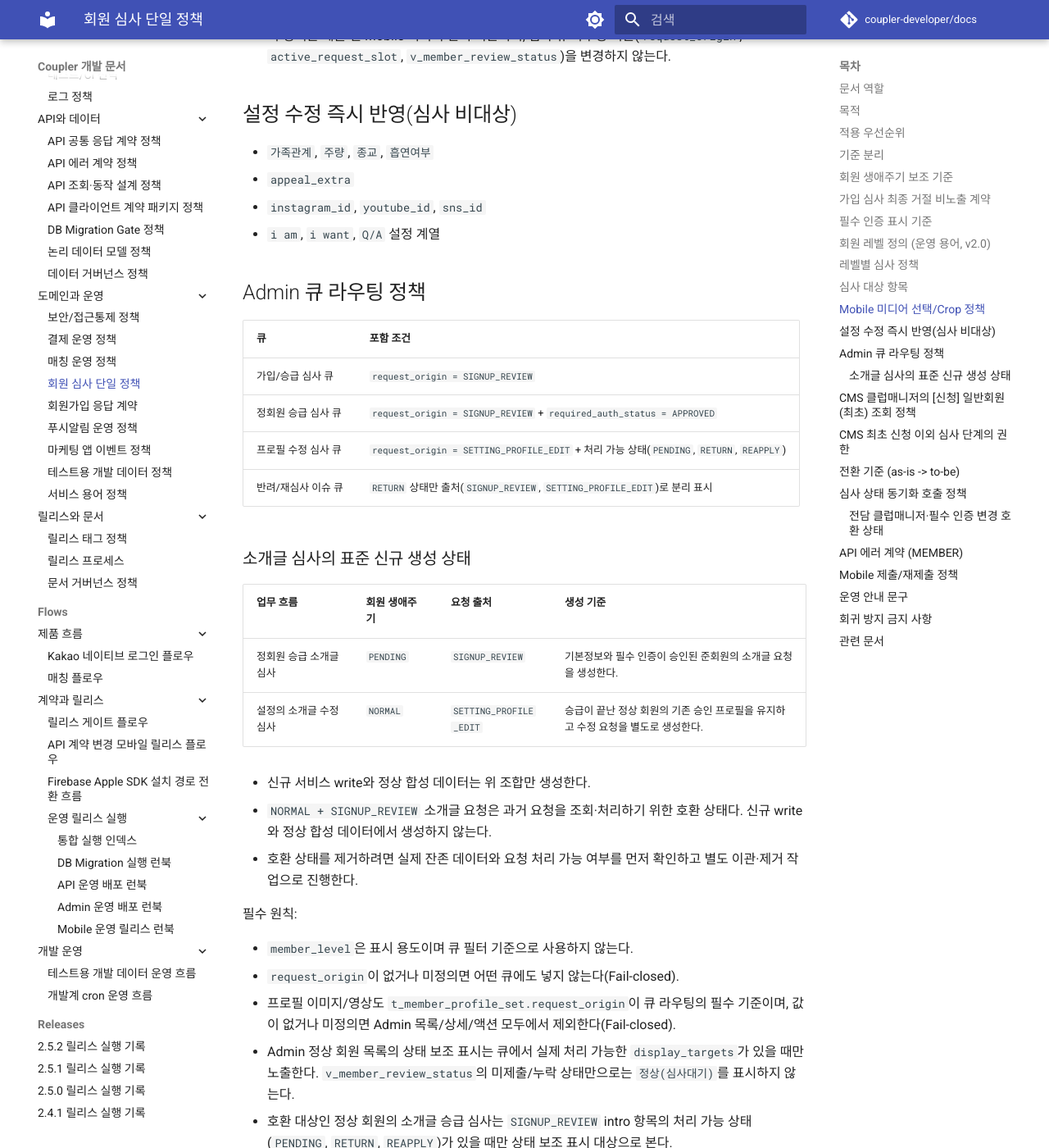
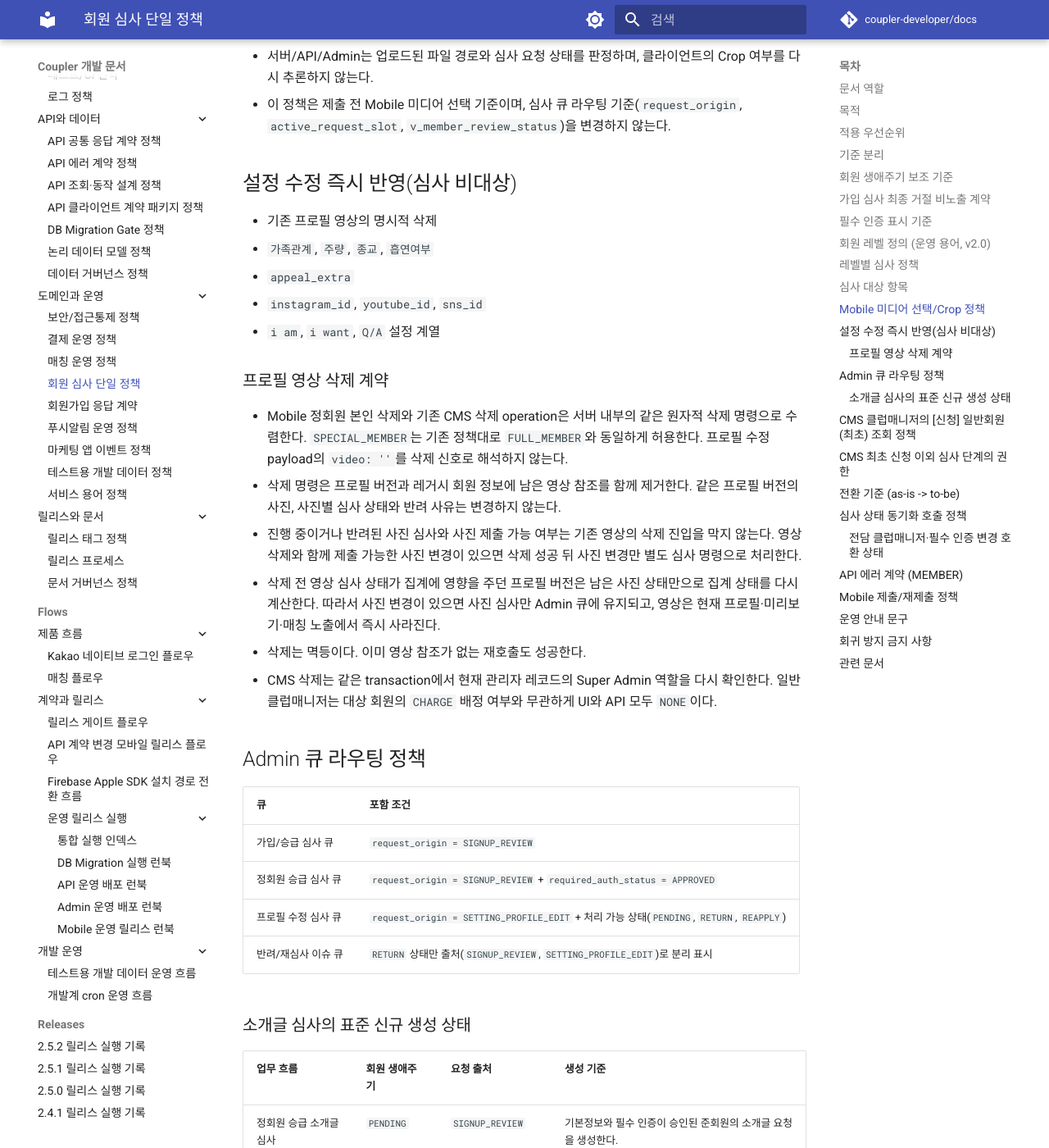
Before and after one commit to coupler-developer/docs, an MkDocs documentation site: the page built from content/policy/member-review-policy.md, in a window 1280 px wide and 1400 px high, scrolled down 5953 px. Shown: the whole window at 82% size. Built offline with MkDocs 1.6.1 and Material for MkDocs 9.7.7, drawn with Linux system fonts in a browser that asks for light colours; comment, search, counter and statistics services are not loaded; some of the changed text lies outside the part shown.

Commit message:
docs: 프로필 영상 삭제 정책 추가
Reason:
- 정회원 즉시 삭제와 CMS 권한 범위를 코드와 같은 단일 기준으로 설명해야 함

Changes:
- 영상 삭제를 심사 비대상 명령으로 명시
- 사진 심사 보존과 Super Admin 전용 CMS 삭제 권한을 기록
- 회원 심사 아키텍처의 데이터 흐름을 동기화

How:
- 회원 심사 정책과 보안 접근통제 정책의 기존 책임을 보강

Tests:
- yarn verify 통과

```diff
--- a/content/policy/member-review-policy.md
+++ b/content/policy/member-review-policy.md
@@ -128,6 +128,8 @@ CMS 관리자의 가입 심사 최종 거절은 `RETURN`(반려/수정 후 재
 - 설정 수정은 가입 단계의 필수 묶음을 재강제하지 않고, 위 표의 심사 항목 변경분만 심사를 생성한다.
 - 설정 수정에서 `직업/키`는 심사 대상이며, `닉네임`은 입력 불가 항목으로 심사를 생성하지 않는다.
 - 설정 수정의 나머지 비심사 항목은 즉시 반영한다.
+- 정회원 설정에서 기존 프로필 영상을 삭제하는 행위는 영상 제출·교체와 다른 즉시 반영 명령이다. 영상 삭제
+  자체는 심사 요청을 만들지 않으며, 같은 제출에서 바뀐 사진만 `SETTING_PROFILE_EDIT` 심사 대상으로 남긴다.
 - Admin 가입/승급 심사 큐(일반회원 승급 심사 화면)에서는 `닉네임`, `직업`, `키`와 제출된 프로필정보(이미지/영상)를 한 묶음으로 심사한다.
 
 ## Mobile 미디어 선택/Crop 정책
@@ -151,10 +153,27 @@ Mobile에서 심사 제출 전에 적용하는 미디어 선택/Crop 기준은
 
 ## 설정 수정 즉시 반영(심사 비대상)
 
+- 기존 프로필 영상의 명시적 삭제
 - `가족관계`, `주량`, `종교`, `흡연여부`
 - `appeal_extra`
 - `instagram_id`, `youtube_id`, `sns_id`
 - `i am`, `i want`, `Q/A` 설정 계열
+
+### 프로필 영상 삭제 계약
+
+- Mobile 정회원 본인 삭제와 기존 CMS 삭제 operation은 서버 내부의 같은 원자적 삭제 명령으로 수렴한다.
+  `SPECIAL_MEMBER`는 기존 정책대로 `FULL_MEMBER`와 동일하게 허용한다. 프로필 수정 payload의 `video: ''`를
+  삭제 신호로 해석하지 않는다.
+- 삭제 명령은 프로필 버전과 레거시 회원 정보에 남은 영상 참조를 함께 제거한다. 같은 프로필 버전의 사진,
+  사진별 심사 상태와 반려 사유는 변경하지 않는다.
+- 진행 중이거나 반려된 사진 심사와 사진 제출 가능 여부는 기존 영상의 삭제 진입을 막지 않는다. 영상 삭제와
+  함께 제출 가능한 사진 변경이 있으면 삭제 성공 뒤 사진 변경만 별도 심사 명령으로 처리한다.
+- 삭제 전 영상 심사 상태가 집계에 영향을 주던 프로필 버전은 남은 사진 상태만으로 집계 상태를 다시 계산한다.
+  따라서 사진 변경이 있으면 사진 심사만 Admin 큐에 유지되고, 영상은 현재 프로필·미리보기·매칭 노출에서
+  즉시 사라진다.
+- 삭제는 멱등이다. 이미 영상 참조가 없는 재호출도 성공한다.
+- CMS 삭제는 같은 transaction에서 현재 관리자 레코드의 Super Admin 역할을 다시 확인한다. 일반
+  클럽매니저는 대상 회원의 `CHARGE` 배정 여부와 무관하게 UI와 API 모두 `NONE`이다.
 
 ## Admin 큐 라우팅 정책
 
```
Also changed, not shown: content/architecture/member-review-system.md (+4 -0 lines), content/policy/security-access-control-policy.md (+5 -1 lines).
